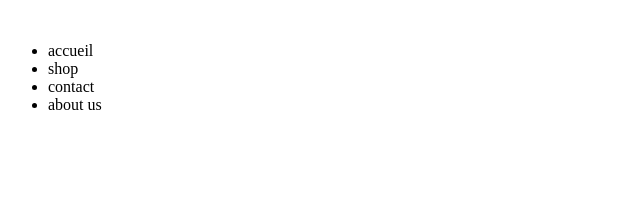
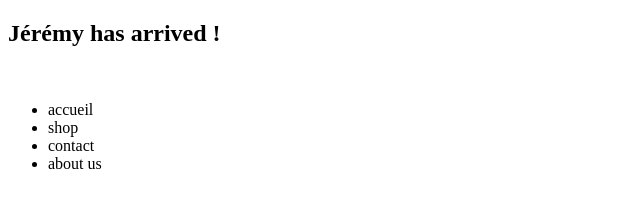
Before and after one commit to Miadil/gitInitiation, a plain HTML site: page index.html in a window 1280 px wide. Shown: the whole page, without its empty margins (0-640 px from the left). Drawn offline with Linux system fonts and the light colour scheme.

Commit message:
Je rejoins le projet !

```diff
--- a/index.html
+++ b/index.html
@@ -10,6 +10,7 @@
 <body>
     <header>
         <nav>
+            <h1>Jérémy has arrived !</h1>
             <img src="" alt="">
             <ul>
                 <li>accueil</li>
```
